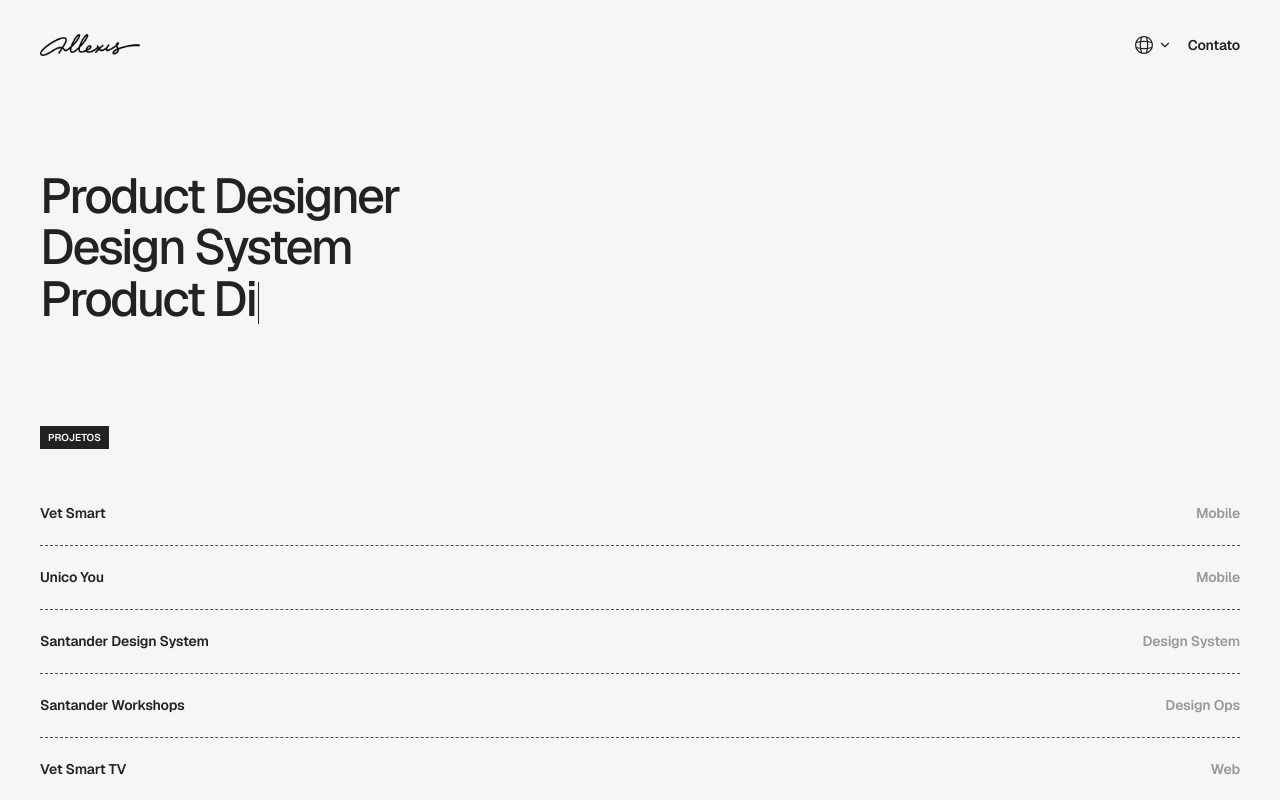
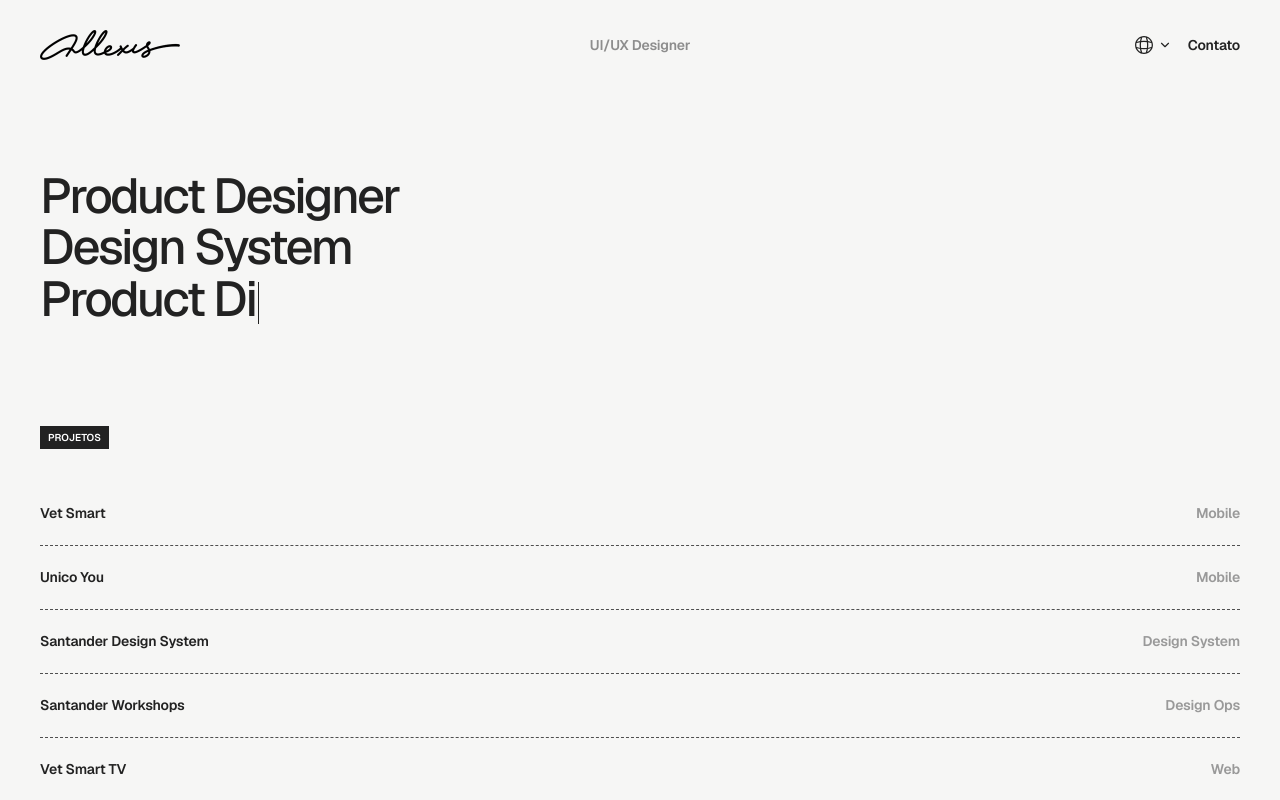
Before and after one commit to allexistsuda/portfolio, a Next.js app: page / in a window 1280 px wide. Shown: the top 800 px of the page. Built offline with nearby package versions, Linux system fonts and the light colour scheme.

Commit message:
Revert "Bring favicon and smaller nav logo from v2; remove UI/UX Designer label"
This reverts commit 6915ec6550a15e065ac6c0b2516083b57dc180c3.

```diff
--- a/app/components/Nav.tsx
+++ b/app/components/Nav.tsx
@@ -178,10 +178,14 @@
     >
       <div>
         <Link href={href("/")}>
-          <Image src="/logo.png" alt="Allexis Tsuda" width={100} height={21} priority />
+          <Image src="/logo.png" alt="Allexis Tsuda" width={140} height={30} priority />
         </Link>
       </div>
-      <div />
+      <div className="invisible md:visible" style={{ textAlign: "center" }}>
+        <span style={{ fontSize: 14, fontWeight: 600, letterSpacing: "-0.21px", color: "#8D8D8D" }}>
+          UI/UX Designer
+        </span>
+      </div>
       <div
         style={{
           display: "flex",
```
Also changed, not shown: app/icon.png (deleted).
